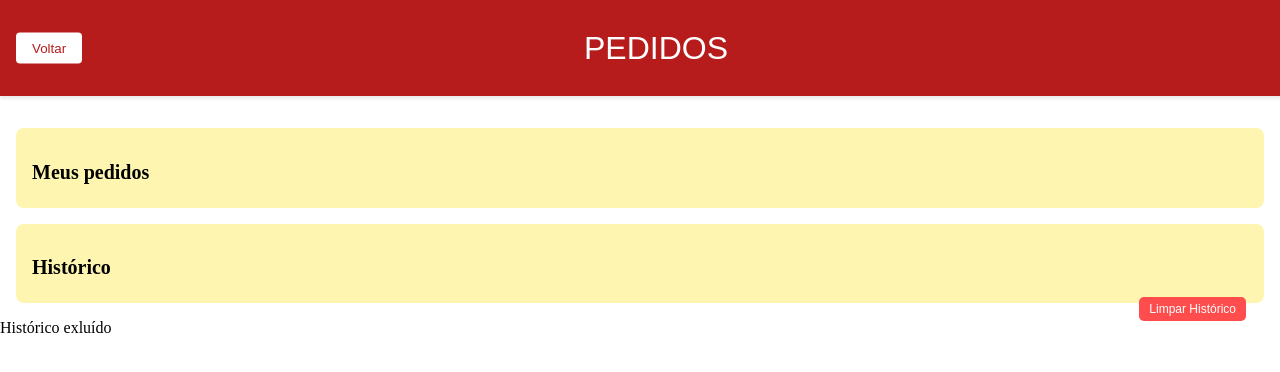
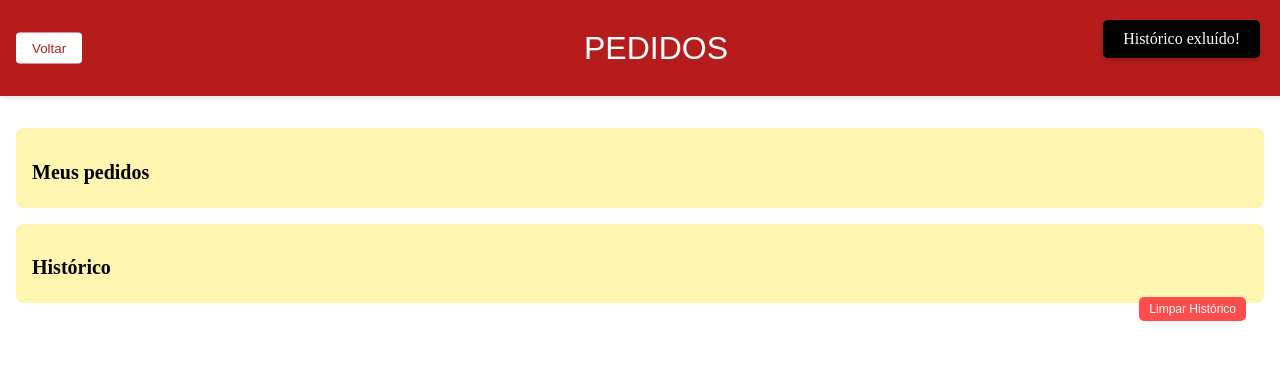
Before and after one commit to GabrielVCB/Projeto_Lanchonete, a plain HTML site: page pedidos.html in a window 1280 px wide. Both pictures are taken after a click on the button "Limpar Histórico". Shown: the top 372 px of the page. Drawn offline with Linux system fonts and the light colour scheme.

Commit message:
Notificacao

```diff
--- a/script.js
+++ b/script.js
@@ -118,14 +118,14 @@ function clearHistory() {
   orderHistory = [];
   saveOrders();
   updateOrdersDisplay();
-  showNotification("Histórico exluído");
+  showNotification("Histórico exluído!");
 }
 
 function deleteCurrentOrder() {
   currentOrder = [];
   saveOrders();
   updateOrdersDisplay();
-  showNotification("Pedido cancelado");
+  showNotification("Pedido cancelado!");
 }
 
 function changeQuantity(name, delta) {
@@ -165,6 +165,7 @@ function finalizeOrder() {
   cart = [];
   saveCart();
   updateCartDisplay();
+  showNotification("Pedido finalizado!");
   window.location.href = 'pedidos.html';
 }
 
--- a/stylesC.css
+++ b/stylesC.css
@@ -162,3 +162,15 @@ body {
 .checkout-button:hover {
   background-color: #c82333;
 }
+.notification {
+  position: fixed;
+  top: 20px;
+  right: 20px;
+  background-color: #010101;
+  color: white;
+  padding: 10px 20px;
+  border-radius: 5px;
+  box-shadow: 0 2px 4px rgba(0, 0, 0, 0.2);
+  z-index: 1000;
+  font-size: 1rem;
+}
--- a/stylesP.css
+++ b/stylesP.css
@@ -174,3 +174,15 @@ body, html {
   .clear-history-button:hover {
     background-color: #ff1a1a;
   }
+  .notification {
+    position: fixed;
+    top: 20px;
+    right: 20px;
+    background-color: #010101;
+    color: white;
+    padding: 10px 20px;
+    border-radius: 5px;
+    box-shadow: 0 2px 4px rgba(0, 0, 0, 0.2);
+    z-index: 1000;
+    font-size: 1rem;
+  }
```
